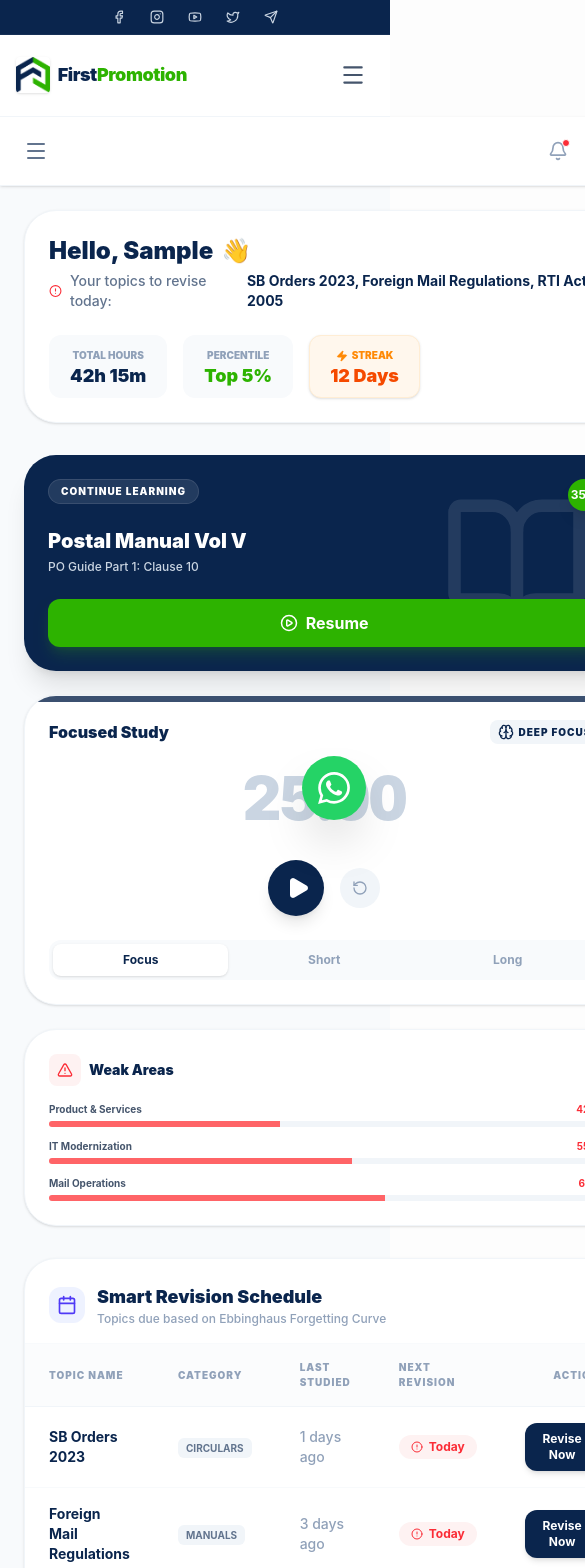
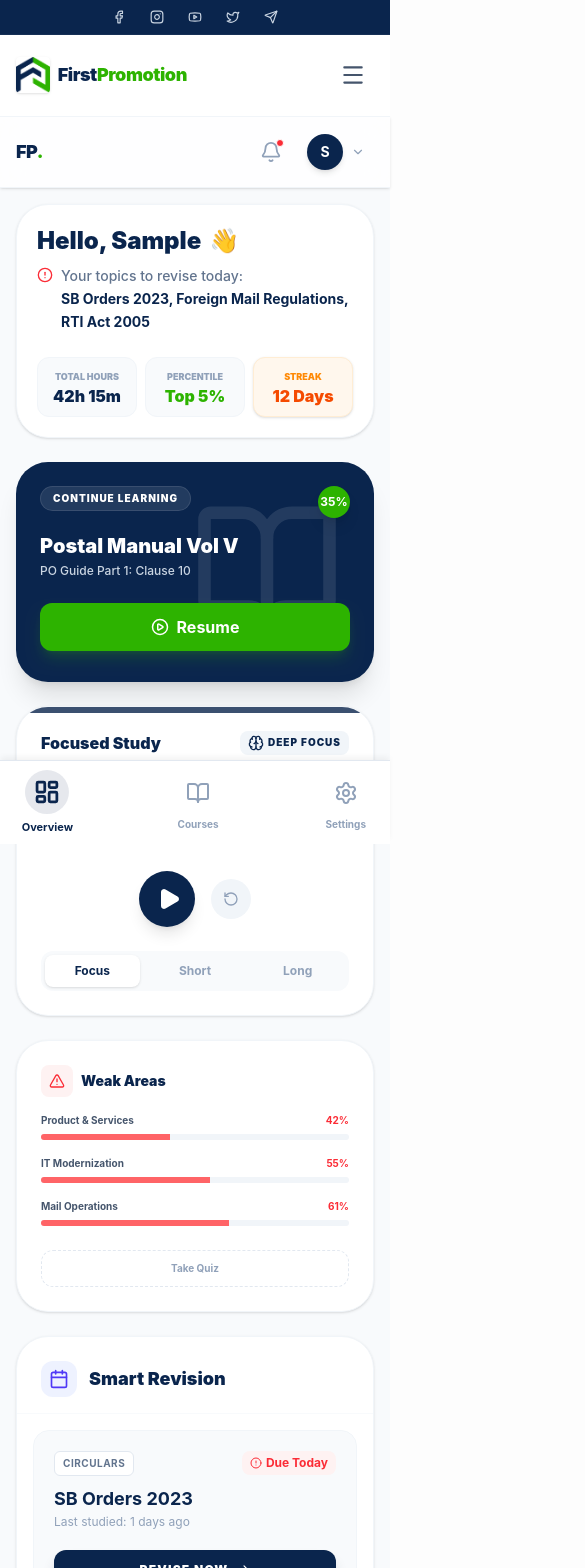
Before and after one commit to binayakbhatt/firstpromotion, a React (Vite) app in the folder FirstPromotion/: page /dashboard in a window 390 px wide. Shown: the top 1568 px of the page, 585 px wide, since content can reach past the window. Built offline with nearby package versions, Linux system fonts and the light colour scheme; sample sign-in values are in the browser's storage.

Commit message:
minor mobile view issues corrected

```diff
--- a/FirstPromotion/src/components/Footer.jsx
+++ b/FirstPromotion/src/components/Footer.jsx
@@ -1,4 +1,5 @@
 import React from "react";
+import { useLocation } from "react-router-dom";
 import {
   Instagram,
   Facebook,
@@ -46,10 +47,22 @@ const RESOURCES = [
  * - Social media integration with Lucide icons.
  * - Newsletter subscription UI.
  * * @component
- * @returns {React.JSX.Element} The site footer.
+ * @returns {React.JSX.Element | null} The site footer or null if hidden.
  */
 const Footer = () => {
   const currentYear = new Date().getFullYear();
+  const location = useLocation();
+
+  // Define routes where the footer should be hidden
+  const hiddenRoutes = ["/dashboard", "/login", "/signup", "/payment-gateway"];
+
+  // Check if the current path starts with any of the hidden routes
+  const isHidden = hiddenRoutes.some((route) =>
+    location.pathname.startsWith(route)
+  );
+
+  // If on a hidden page, render nothing
+  if (isHidden) return null;
 
   return (
     <footer
--- a/FirstPromotion/src/components/WhatsAppButton.jsx
+++ b/FirstPromotion/src/components/WhatsAppButton.jsx
@@ -1,7 +1,13 @@
 import React from "react";
-import { CONTACT_DETAILS } from "../constants"; // Import the shared data
+import { CONTACT_DETAILS } from "../constants";
+import { useAuth } from "../context/AuthContext"; // 1. Import Auth Context
 
 const WhatsAppButton = () => {
+  const { user } = useAuth(); // 2. Get user state
+
+  // 3. Hide button if user is logged in
+  if (user) return null;
+
   const whatsappUrl = `https://wa.me/${
     CONTACT_DETAILS.phone
   }?text=${encodeURIComponent(CONTACT_DETAILS.whatsappDefaultMessage)}`;
--- a/FirstPromotion/src/components/dashboard/OverviewTab.jsx
+++ b/FirstPromotion/src/components/dashboard/OverviewTab.jsx
@@ -9,7 +9,8 @@ import {
   ChevronRight,
   CheckCircle2,
   AlertCircle,
-  Zap, // Imported for the Streak icon
+  Zap,
+  ArrowRight,
 } from "lucide-react";
 import PomodoroTimer from "./PomodoroTimer";
 
@@ -92,63 +93,68 @@ const OverviewTab = ({ user, setActiveTab }) => {
       : "No pending revisions! Great job.";
 
   return (
-    <div className="space-y-8">
+    <div className="space-y-6 md:space-y-8 pb-20">
       {/* 1. GREETING & HEADER */}
-      <header className="bg-white p-6 rounded-[2rem] shadow-sm border border-slate-100 flex flex-col xl:flex-row justify-between items-start xl:items-center gap-6">
-        <div>
-          <h1 className="text-2xl font-black text-brand-navy flex items-center gap-2">
+      <header className="bg-white p-5 md:p-6 rounded-[2rem] shadow-sm border border-slate-100 flex flex-col xl:flex-row justify-between items-start xl:items-center gap-6">
+        <div className="w-full">
+          <h1 className="text-2xl font-black text-brand-navy flex items-center gap-2 mb-2">
             Hello, {firstName} <span className="animate-wave text-2xl">👋</span>
           </h1>
-          <p className="text-slate-500 font-medium mt-1 text-sm flex items-center gap-2">
+          <p className="text-slate-500 font-medium text-sm leading-relaxed flex items-start gap-2">
             <AlertCircle
-              size={14}
-              className={
+              size={16}
+              className={`shrink-0 mt-0.5 ${
                 dueTopics.length > 0 ? "text-red-500" : "text-green-500"
-              }
+              }`}
             />
-            Your topics to revise today:{" "}
-            <span className="font-bold text-brand-navy">{dueTopicNames}</span>
+            <span>
+              Your topics to revise today:{" "}
+              <span className="font-bold text-brand-navy block sm:inline">
+                {dueTopicNames}
+              </span>
+            </span>
           </p>
         </div>
 
-        {/* Quick Stats Pill */}
-        <div className="flex flex-wrap gap-4">
+        {/* Quick Stats Grid - Optimized for Mobile visibility */}
+        <div className="grid grid-cols-3 gap-2 w-full xl:w-auto">
           {/* Total Time */}
-          <div className="px-5 py-3 bg-slate-50 rounded-xl flex flex-col items-center min-w-[100px] border border-transparent hover:border-slate-200 transition-colors">
-            <span className="text-[10px] font-black uppercase text-slate-400 mb-1">
+          <div className="px-2 py-3 md:px-5 bg-slate-50 rounded-xl flex flex-col items-center justify-center border border-slate-100 transition-colors">
+            <span className="text-[9px] md:text-[10px] font-black uppercase text-slate-400 mb-1 text-center whitespace-nowrap">
               Total Hours
             </span>
-            <span className="font-black text-brand-navy text-lg leading-none">
+            <span className="font-black text-brand-navy text-base md:text-lg leading-none">
               42h 15m
             </span>
           </div>
 
           {/* Percentile */}
-          <div className="px-5 py-3 bg-slate-50 rounded-xl flex flex-col items-center min-w-[100px] border border-transparent hover:border-slate-200 transition-colors">
-            <span className="text-[10px] font-black uppercase text-slate-400 mb-1">
+          <div className="px-2 py-3 md:px-5 bg-slate-50 rounded-xl flex flex-col items-center justify-center border border-slate-100 transition-colors">
+            <span className="text-[9px] md:text-[10px] font-black uppercase text-slate-400 mb-1 text-center whitespace-nowrap">
               Percentile
             </span>
-            <span className="font-black text-brand-green text-lg leading-none">
+            <span className="font-black text-brand-green text-base md:text-lg leading-none">
               Top 5%
             </span>
           </div>
 
-          {/* NEW: Days Streak */}
-          <div className="px-5 py-3 bg-orange-50 rounded-xl flex flex-col items-center min-w-[100px] border border-orange-100 shadow-sm">
-            <span className="text-[10px] font-black uppercase text-orange-400 mb-1 flex items-center gap-1">
-              <Zap size={12} fill="currentColor" /> Streak
+          {/* Streak */}
+          <div className="px-2 py-3 md:px-5 bg-orange-50 rounded-xl flex flex-col items-center justify-center border border-orange-100 shadow-sm">
+            <span className="text-[9px] md:text-[10px] font-black uppercase text-orange-400 mb-1 flex items-center gap-1 text-center whitespace-nowrap">
+              <Zap size={10} fill="currentColor" className="hidden sm:block" />{" "}
+              Streak
             </span>
-            <span className="font-black text-orange-600 text-lg leading-none">
+            <span className="font-black text-orange-600 text-base md:text-lg leading-none">
               12 Days
             </span>
           </div>
         </div>
       </header>
 
-      {/* 2. MAIN ROW (Side-by-Side: Active Course, Pomodoro, Weak Areas) */}
+      {/* 2. MAIN GRID */}
       <div className="grid grid-cols-1 lg:grid-cols-3 gap-6 items-stretch">
         {/* COL 1: CONTINUE LEARNING */}
-        <div className="bg-brand-navy rounded-[2rem] p-6 text-white relative overflow-hidden shadow-xl flex flex-col justify-between group">
+        <div className="bg-brand-navy rounded-[2rem] p-6 text-white relative overflow-hidden shadow-xl flex flex-col justify-between group min-h-[220px]">
           <div className="absolute top-0 right-0 p-8 opacity-10 group-hover:scale-110 transition-transform duration-500">
             <BookOpen size={150} />
           </div>
@@ -164,7 +170,7 @@ const OverviewTab = ({ user, setActiveTab }) => {
             </div>
 
             <h2
-              className="text-xl font-black mb-1 line-clamp-1"
+              className="text-xl font-black mb-1 line-clamp-2 leading-tight"
               title={activeCourse.title}
             >
               {activeCourse.title}
@@ -190,26 +196,31 @@ const OverviewTab = ({ user, setActiveTab }) => {
             </div>
             <h3 className="font-black text-brand-navy text-sm">Weak Areas</h3>
           </div>
-          <div className="space-y-3 flex-1">
+          <div className="space-y-4 flex-1">
             {weakAreas.map((area, idx) => (
               <div key={idx} className="group">
-                <div className="flex justify-between text-[10px] font-bold mb-1">
-                  <span className="text-slate-600">{area.topic}</span>
-                  <span className="text-red-500">{area.accuracy}</span>
+                <div className="flex justify-between text-[10px] font-bold mb-1.5">
+                  <span className="text-slate-600 truncate mr-2">
+                    {area.topic}
+                  </span>
+                  <span className="text-red-500 shrink-0">{area.accuracy}</span>
                 </div>
                 <div className="w-full h-1.5 bg-slate-100 rounded-full overflow-hidden">
                   <div
-                    className="h-full bg-red-400"
+                    className="h-full bg-red-400 transition-all duration-1000"
                     style={{ width: area.accuracy }}
                   ></div>
                 </div>
               </div>
             ))}
           </div>
+          <button className="w-full mt-6 py-2.5 text-[10px] font-bold text-slate-400 hover:text-brand-navy border border-dashed border-slate-200 rounded-xl hover:border-brand-navy transition-all">
+            Take Quiz
+          </button>
         </div>
       </div>
 
-      {/* 3. SMART REVISION TABLE */}
+      {/* 3. SMART REVISION SCHEDULE (RESPONSIVE) */}
       <div className="bg-white rounded-[2rem] shadow-sm border border-slate-100 overflow-hidden">
         <div className="p-6 pb-4 flex justify-between items-center border-b border-slate-50">
           <div className="flex items-center gap-3">
@@ -218,16 +229,64 @@ const OverviewTab = ({ user, setActiveTab }) => {
             </div>
             <div>
               <h3 className="text-lg font-black text-brand-navy">
-                Smart Revision Schedule
+                Smart Revision
               </h3>
-              <p className="text-xs text-slate-400 font-medium">
-                Topics due based on Ebbinghaus Forgetting Curve
+              <p className="text-xs text-slate-400 font-medium hidden sm:block">
+                Topics for revision
               </p>
             </div>
           </div>
         </div>
 
-        <div className="overflow-x-auto">
+        {/* --- MOBILE VIEW: CARDS (< md) --- */}
+        <div className="block md:hidden p-4 space-y-4">
+          {revisionTopics.map((item) => {
+            const details = getRevisionDetails(item.lastStudiedDaysAgo);
+            return (
+              <div
+                key={item.id}
+                className="bg-slate-50 rounded-2xl p-5 border border-slate-100"
+              >
+                <div className="flex justify-between items-start mb-3">
+                  <span className="px-2 py-1 bg-white border border-slate-200 text-slate-500 rounded-md text-[10px] font-bold uppercase tracking-wider">
+                    {item.category}
+                  </span>
+                  {details.due ? (
+                    <span className="flex items-center gap-1 text-red-500 font-bold text-xs bg-red-50 px-2 py-1 rounded-lg">
+                      <AlertCircle size={12} /> Due Today
+                    </span>
+                  ) : (
+                    <span className="flex items-center gap-1 text-slate-400 font-bold text-xs">
+                      <Calendar size={12} /> {details.label}
+                    </span>
+                  )}
+                </div>
+
+                <h4 className="font-bold text-brand-navy text-lg mb-1 leading-tight">
+                  {item.topic}
+                </h4>
+                <p className="text-xs text-slate-400 mb-5">
+                  Last studied: {item.lastStudiedDaysAgo} days ago
+                </p>
+
+                <button
+                  disabled={!details.due}
+                  className={`w-full py-3 rounded-xl text-xs font-black uppercase tracking-widest flex items-center justify-center gap-2 transition-all ${
+                    details.due
+                      ? "bg-brand-navy text-white shadow-lg shadow-brand-navy/20 active:scale-95"
+                      : "bg-slate-200 text-slate-400 cursor-not-allowed"
+                  }`}
+                >
+                  {details.due ? "Revise Now" : "Locked"}{" "}
+                  <ArrowRight size={14} />
+                </button>
+              </div>
+            );
+          })}
+        </div>
+
+        {/* --- DESKTOP VIEW: TABLE (>= md) --- */}
+        <div className="hidden md:block overflow-x-auto">
           <table className="w-full text-left border-collapse">
             <thead>
               <tr className="bg-slate-50/50 text-[10px] uppercase tracking-widest text-slate-400 border-b border-slate-100">
--- a/FirstPromotion/src/pages/Dashboard.jsx
+++ b/FirstPromotion/src/pages/Dashboard.jsx
@@ -5,9 +5,9 @@ import {
   BookOpen,
   Settings,
   LogOut,
-  Menu,
-  X,
   Bell,
+  User as UserIcon,
+  ChevronDown, // Added to indicate dropdown
 } from "lucide-react";
 
 // Sub-components
@@ -18,12 +18,12 @@ import SettingsTab from "../components/dashboard/SettingsTab";
 const Dashboard = () => {
   const { user, logout } = useAuth();
   const [activeTab, setActiveTab] = useState("overview");
-  const [isMobileMenuOpen, setIsMobileMenuOpen] = useState(false);
+  const [isProfileMenuOpen, setIsProfileMenuOpen] = useState(false);
 
   // --- NAVIGATION CONFIG ---
   const navItems = [
     { id: "overview", label: "Overview", icon: <LayoutDashboard size={20} /> },
-    { id: "courses", label: "My Courses", icon: <BookOpen size={20} /> },
+    { id: "courses", label: "Courses", icon: <BookOpen size={20} /> },
     { id: "settings", label: "Settings", icon: <Settings size={20} /> },
   ];
 
@@ -42,7 +42,9 @@ const Dashboard = () => {
 
   return (
     <div className="min-h-screen bg-slate-50 flex font-sans text-slate-800">
-      {/* --- SIDEBAR (Desktop) --- */}
+      {/* ==============================================
+          DESKTOP SIDEBAR
+      =============================================== */}
       <aside className="hidden lg:flex flex-col w-64 bg-brand-navy text-white fixed h-full z-20 shadow-2xl">
         <div className="p-8">
           <h2 className="text-2xl font-black tracking-tighter">
@@ -53,7 +55,7 @@ const Dashboard = () => {
           </p>
         </div>
 
-        <nav className="flex-1 px-4 space-y-2">
+        <nav className="flex-1 px-4 space-y-2 mt-4">
           {navItems.map((item) => (
             <button
               key={item.id}
@@ -70,90 +72,131 @@ const Dashboard = () => {
           ))}
         </nav>
 
-        <div className="p-4 mt-auto border-t border-white/10">
-          <button
-            onClick={logout}
-            className="w-full flex items-center gap-3 px-4 py-3 text-red-400 hover:bg-red-400/10 rounded-xl transition-colors font-bold text-sm"
-          >
-            <LogOut size={20} />
-            Sign Out
-          </button>
+        {/* Decorative Element at bottom of sidebar since Logout is gone */}
+        <div className="p-8 mt-auto opacity-20 pointer-events-none">
+          <div className="w-full h-32 bg-gradient-to-t from-white/20 to-transparent rounded-2xl"></div>
         </div>
       </aside>
 
-      {/* --- MOBILE DRAWER OVERLAY --- */}
-      {isMobileMenuOpen && (
-        <div
-          className="fixed inset-0 bg-slate-900/50 z-40 lg:hidden backdrop-blur-sm"
-          onClick={() => setIsMobileMenuOpen(false)}
-        />
-      )}
-
-      {/* --- MOBILE SIDEBAR --- */}
-      <aside
-        className={`fixed inset-y-0 left-0 w-64 bg-brand-navy text-white z-50 transform transition-transform duration-300 ease-in-out lg:hidden ${
-          isMobileMenuOpen ? "translate-x-0" : "-translate-x-full"
-        }`}
-      >
-        <div className="p-6 flex justify-between items-center">
-          <h2 className="text-xl font-black">Menu</h2>
-          <button onClick={() => setIsMobileMenuOpen(false)}>
-            <X size={24} />
-          </button>
-        </div>
-        <nav className="px-4 space-y-2">
+      {/* ==============================================
+          MOBILE BOTTOM NAVIGATION
+      =============================================== */}
+      <nav className="lg:hidden fixed bottom-0 left-0 w-full bg-white border-t border-slate-200 z-40 px-6 py-3 flex justify-between items-center shadow-[0_-4px_6px_-1px_rgba(0,0,0,0.05)] safe-area-bottom">
         {navItems.map((item) => (
           <button
             key={item.id}
-              onClick={() => {
-                setActiveTab(item.id);
-                setIsMobileMenuOpen(false);
-              }}
-              className={`w-full flex items-center gap-3 px-4 py-3 rounded-xl font-bold text-sm ${
-                activeTab === item.id ? "bg-brand-green" : "text-slate-300"
+            onClick={() => setActiveTab(item.id)}
+            className={`flex flex-col items-center gap-1 transition-all duration-300 ${
+              activeTab === item.id
+                ? "text-brand-navy scale-110"
+                : "text-slate-400"
             }`}
           >
-              {item.icon} {item.label}
+            <div
+              className={`p-2 rounded-full ${
+                activeTab === item.id ? "bg-brand-navy/10" : "bg-transparent"
+              }`}
+            >
+              {React.cloneElement(item.icon, {
+                size: 24,
+                strokeWidth: activeTab === item.id ? 2.5 : 2,
+              })}
+            </div>
+            <span className="text-[10px] font-bold">{item.label}</span>
           </button>
         ))}
-          <button
-            onClick={logout}
-            className="w-full flex items-center gap-3 px-4 py-3 text-red-400 font-bold text-sm mt-8"
-          >
-            <LogOut size={20} /> Sign Out
-          </button>
       </nav>
-      </aside>
 
-      {/* --- MAIN CONTENT AREA --- */}
+      {/* ==============================================
+          MAIN CONTENT AREA
+      =============================================== */}
       <main className="flex-1 lg:ml-64 relative">
-        {/* Top Header (Mobile Only Toggle + User Profile) */}
-        <header className="bg-white sticky top-0 z-10 px-6 py-4 flex items-center justify-between shadow-sm border-b border-slate-100">
+        {/* --- Header (Mobile & Desktop) --- */}
+        <header className="bg-white/80 backdrop-blur-md sticky top-0 z-30 px-4 sm:px-6 py-3 sm:py-4 flex items-center justify-between shadow-sm border-b border-slate-100">
           <div className="flex items-center gap-4">
-            <button
-              onClick={() => setIsMobileMenuOpen(true)}
-              className="lg:hidden text-slate-500"
-            >
-              <Menu size={24} />
-            </button>
-            <h1 className="text-xl font-black text-brand-navy capitalize hidden sm:block">
+            {/* Mobile Logo */}
+            <div className="lg:hidden">
+              <span className="text-lg font-black text-brand-navy tracking-tight">
+                FP<span className="text-brand-green">.</span>
+              </span>
+            </div>
+
+            {/* Desktop Title */}
+            <h1 className="text-xl font-black text-brand-navy capitalize hidden lg:block">
               {activeTab.replace("-", " ")}
             </h1>
           </div>
 
-          <div className="flex items-center gap-4">
+          <div className="flex items-center gap-3 sm:gap-4">
             <button className="p-2 text-slate-400 hover:text-brand-navy transition-colors relative">
-              <Bell size={20} />
+              <Bell size={22} />
               <span className="absolute top-1.5 right-1.5 w-2 h-2 bg-red-500 rounded-full border border-white"></span>
             </button>
-            <div className="w-8 h-8 rounded-full bg-brand-navy text-white flex items-center justify-center font-bold text-xs">
+
+            {/* User Profile Toggle (The ONLY access to Logout) */}
+            <div className="relative">
+              <button
+                onClick={() => setIsProfileMenuOpen(!isProfileMenuOpen)}
+                className="flex items-center gap-2 pl-1 pr-2 py-1 rounded-full hover:bg-slate-50 transition-all border border-transparent hover:border-slate-200"
+              >
+                <div className="w-9 h-9 sm:w-10 sm:h-10 rounded-full bg-brand-navy text-white flex items-center justify-center font-bold text-sm shadow-md">
                   {user?.name?.charAt(0) || "U"}
+                </div>
+                <ChevronDown
+                  size={14}
+                  className={`text-slate-400 transition-transform duration-200 ${
+                    isProfileMenuOpen ? "rotate-180" : ""
+                  }`}
+                />
+              </button>
+
+              {/* --- Profile Dropdown --- */}
+              {isProfileMenuOpen && (
+                <>
+                  <div
+                    className="fixed inset-0 z-40 bg-transparent cursor-default"
+                    onClick={() => setIsProfileMenuOpen(false)}
+                  ></div>
+                  <div className="absolute top-full right-0 mt-2 z-50 w-56 bg-white rounded-2xl shadow-xl border border-slate-100 p-2 animate-in fade-in slide-in-from-top-2">
+                    <div className="px-4 py-3 border-b border-slate-50 mb-1">
+                      <p className="text-sm font-bold text-brand-navy truncate">
+                        {user?.name || "Aspirant"}
+                      </p>
+                      <p className="text-xs text-slate-400 truncate">
+                        {user?.email}
+                      </p>
+                    </div>
+
+                    <button
+                      onClick={() => {
+                        setActiveTab("settings");
+                        setIsProfileMenuOpen(false);
+                      }}
+                      className="w-full text-left px-4 py-3 text-sm font-bold text-slate-600 hover:bg-slate-50 rounded-xl flex items-center gap-2 transition-colors"
+                    >
+                      <Settings size={16} /> Account Settings
+                    </button>
+
+                    <div className="h-px bg-slate-50 my-1"></div>
+
+                    <button
+                      onClick={() => {
+                        setIsProfileMenuOpen(false);
+                        logout();
+                      }}
+                      className="w-full text-left px-4 py-3 text-sm font-bold text-red-500 hover:bg-red-50 rounded-xl flex items-center gap-2 transition-colors"
+                    >
+                      <LogOut size={16} /> Sign Out
+                    </button>
+                  </div>
+                </>
+              )}
             </div>
           </div>
         </header>
 
-        {/* Dynamic Content */}
-        <div className="p-6 max-w-7xl mx-auto animate-in fade-in duration-300">
+        {/* --- Content Body --- */}
+        <div className="p-4 pb-24 sm:p-6 lg:pb-6 max-w-7xl mx-auto animate-in fade-in duration-300">
           {renderContent()}
         </div>
       </main>
--- a/FirstPromotion/vite.config.js
+++ b/FirstPromotion/vite.config.js
@@ -5,6 +5,6 @@ import tailwindcss from "@tailwindcss/vite";
 export default defineConfig({
   plugins: [react(), tailwindcss()],
   // server: {
-  //   allowedHosts: ["processing-caribbean-corporate-abc.trycloudflare.com"],
+  //   allowedHosts: ["stages-ftp-river-laboratories.trycloudflare.com"],
   // },
 });
```
Also changed, not shown: FirstPromotion/src/components/MobileCTA.jsx (+16 -24 lines), FirstPromotion/src/assets/hero-image-mobile.webp, FirstPromotion/src/assets/hero-image.webp. Lines whose indentation alone changed are shown as unchanged.
